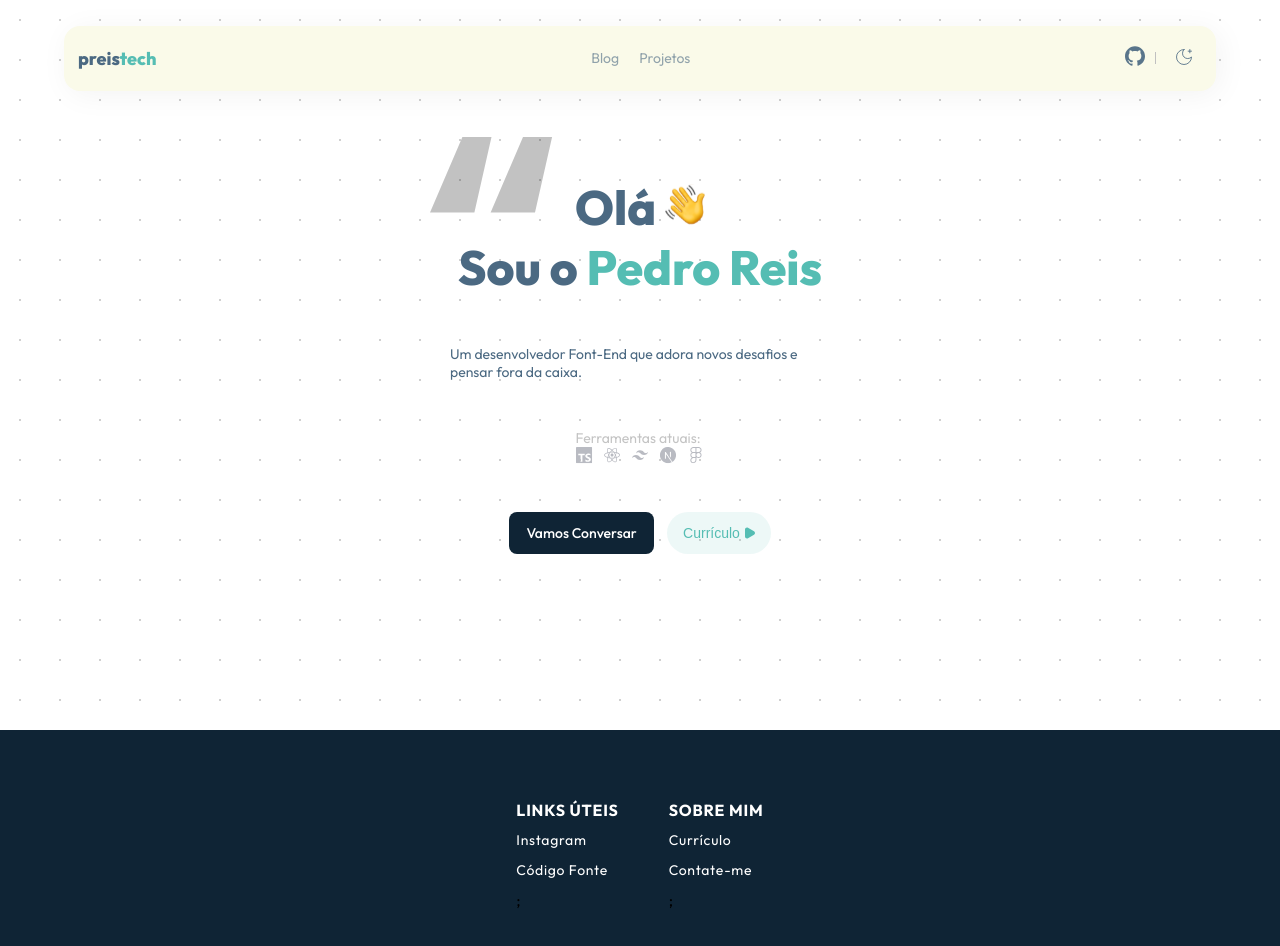
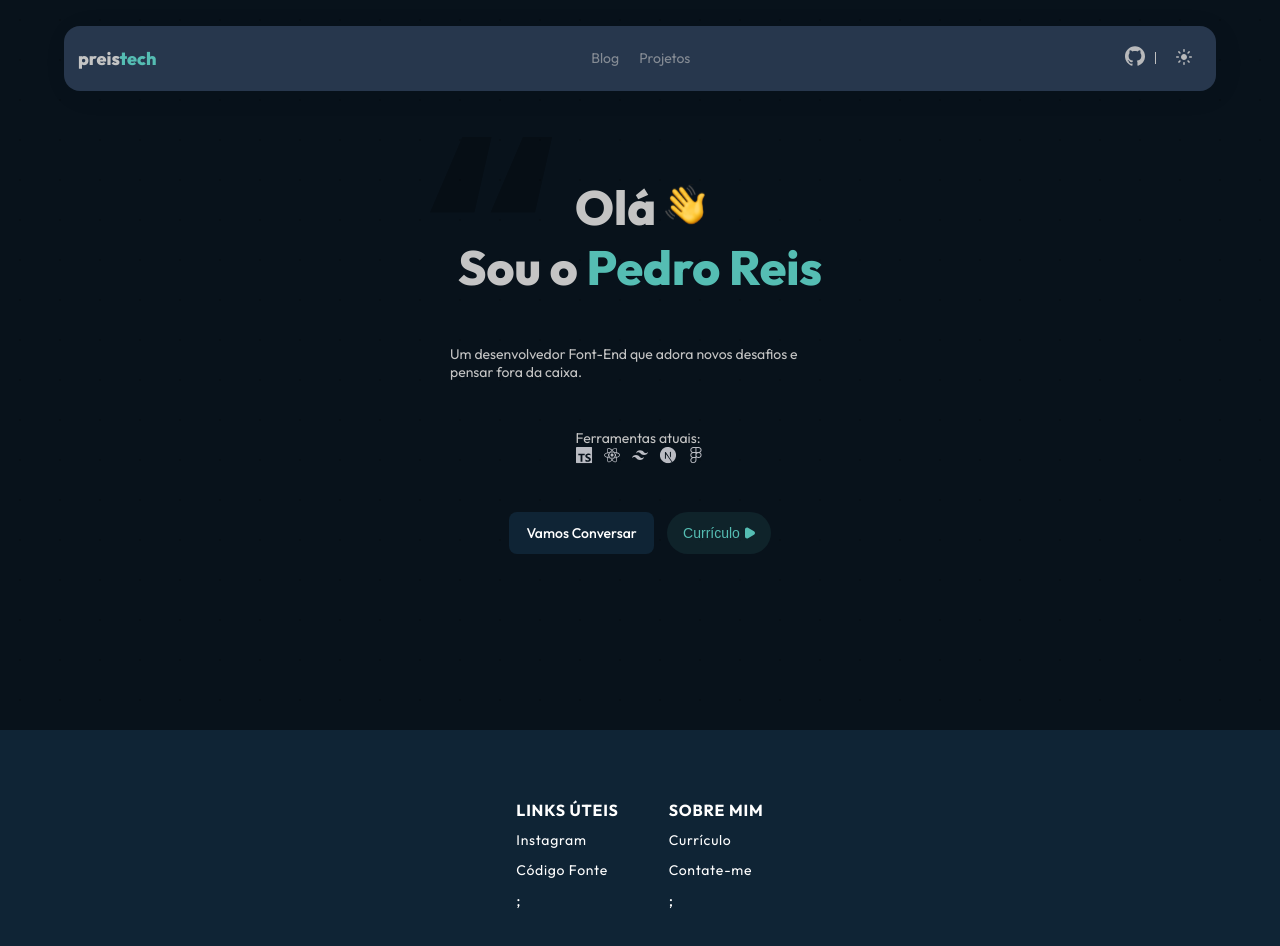
Before and after one commit to itspedro/preis.tech, a Next.js app: page / in a window 1280 px wide. Shown: the top 946 px of the page. Built offline with nearby package versions, Linux system fonts and the light colour scheme.

Commit message:
chore: using globalStyles.

```diff
--- a/src/contexts/themes-context.tsx
+++ b/src/contexts/themes-context.tsx
@@ -5,6 +5,7 @@ import { lightTheme } from '@/styles/themes/light';
 import { darkTheme } from '@/styles/themes/dark';
 import usePersistedState from '@/hooks/usePersistedState';
 import { createContext } from 'react';
+import { GlobalStyles } from '@/styles/ThemeConfiig';
 
 
 export const ThemeContext = createContext({
@@ -18,7 +19,7 @@ interface ThemeProviderWrapperProps {
 
 export function ThemeProviderWrapper({ children }: ThemeProviderWrapperProps) {
 
-  const [theme, setTheme] = usePersistedState('theme', lightTheme);
+  const [theme, setTheme] = usePersistedState('theme', darkTheme);
 
   function toggleTheme() {
     setTheme(theme.title === 'light' ? darkTheme : lightTheme);
@@ -28,6 +29,7 @@ export function ThemeProviderWrapper({ children }: ThemeProviderWrapperProps) {
     <ThemeProvider theme={theme.colors}>
       <ThemeContext.Provider value={{ themeTitle: theme.title, toggleTheme }}>
         {children}
+        <GlobalStyles />
       </ThemeContext.Provider>
     </ThemeProvider>
   );
```
